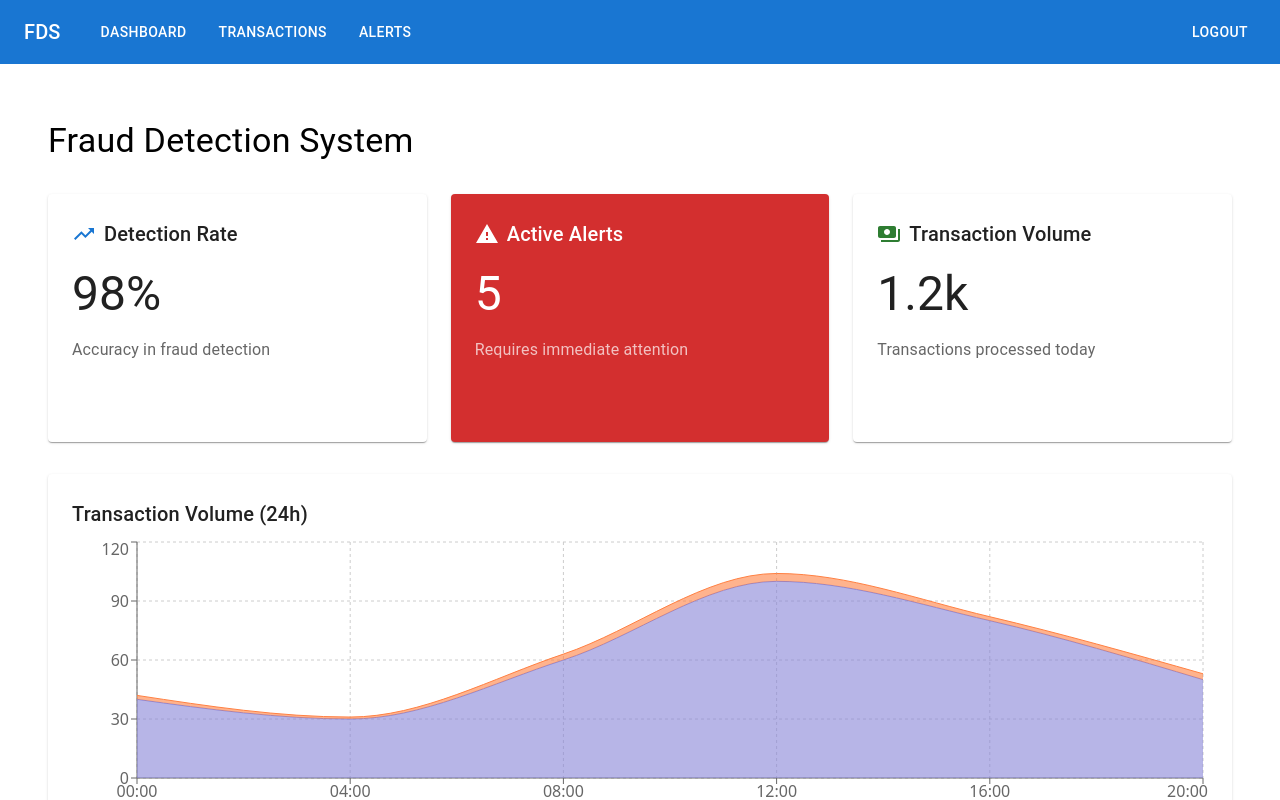
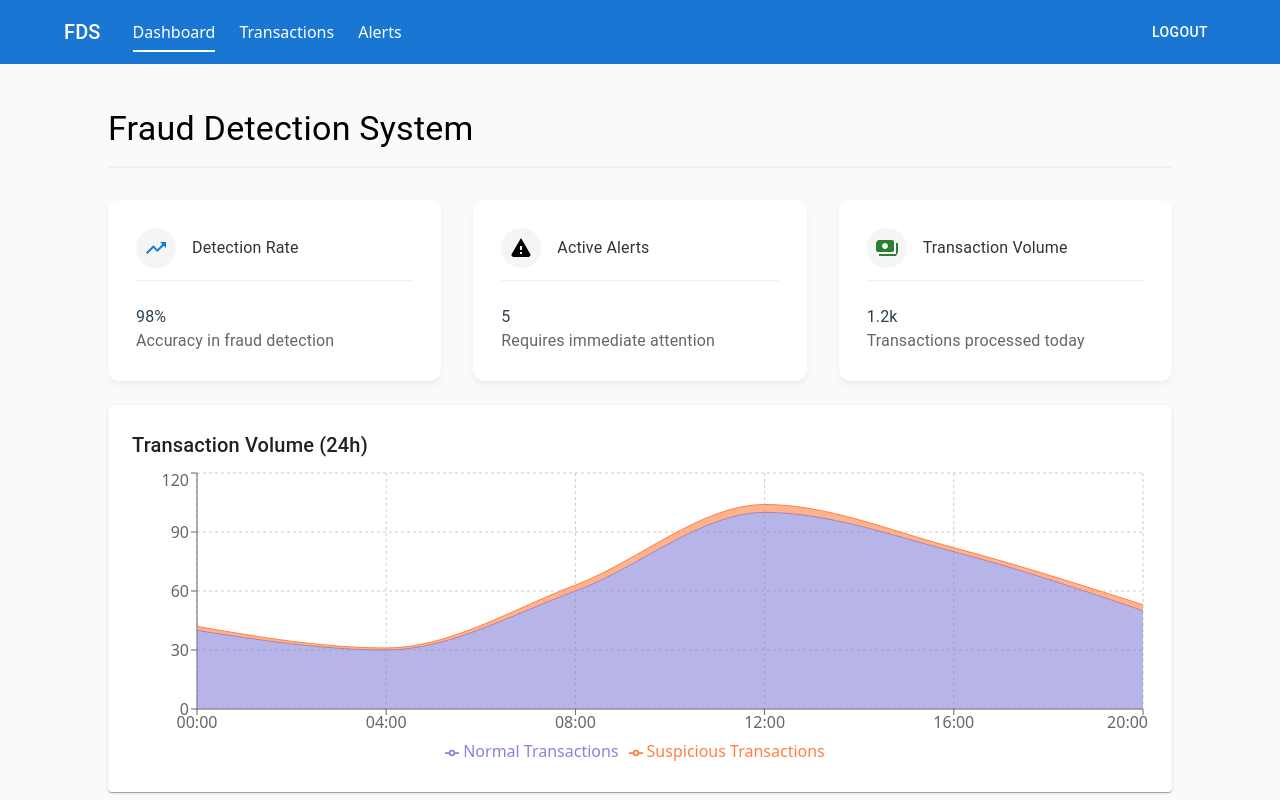
Before and after one commit to gazzaar/fraud-detection, a React app: page /login in a window 1280 px wide. Both pictures are taken after typing "name@example.com", "Sample123" into the empty fields and a click on the button "SIGN IN". Shown: the top 800 px of the page. Built offline with nearby package versions, Linux system fonts and the light colour scheme; the HTML template or start-up script is replaced by a standard one.

Commit message:
style: use module css

```diff
--- a/src/components/AlertSection/AlertSection.jsx
+++ b/src/components/AlertSection/AlertSection.jsx
@@ -1,12 +1,13 @@
 // import './AlertSection.css';
+import styles from './AlertSection.module.css';
 
 const AlertSection = () => {
   return (
-    <div className="alert-section">
-      <div className="alert-header">
-        <h3>Fraud Alerts</h3>
+    <div className={styles.container}>
+      <div className={styles.header}>
+        <h3 className={styles.title}>Fraud Alerts</h3>
       </div>
-      <div className="alert-list">{/* Alert items will go here */}</div>
+      <div className={styles.list}>{/* Alert items will go here */}</div>
     </div>
   );
 };
--- /dev/null
+++ b/src/components/AlertSection/AlertSection.module.css
@@ -0,0 +1,55 @@
+.container {
+  background: white;
+  border-radius: 0.75rem;
+  padding: 1.75rem;
+  box-shadow: 0 4px 6px rgba(0, 0, 0, 0.05);
+}
+
+.header {
+  display: flex;
+  align-items: center;
+  justify-content: space-between;
+  margin-bottom: 1.5rem;
+  padding-bottom: 1rem;
+  border-bottom: 2px solid #f0f0f0;
+}
+
+.title {
+  font-size: 1.5rem;
+  font-weight: 600;
+  color: #2c3e50;
+  letter-spacing: -0.5px;
+}
+
+.list {
+  display: flex;
+  flex-direction: column;
+  gap: 1rem;
+}
+
+.alertItem {
+  padding: 1rem;
+  border-radius: 0.5rem;
+  background: #f8fafc;
+  border-left: 4px solid;
+  transition: transform 0.2s;
+}
+
+.alertItem:hover {
+  transform: translateX(4px);
+}
+
+.alertHigh {
+  border-left-color: #ef4444;
+  background: #fef2f2;
+}
+
+.alertMedium {
+  border-left-color: #f59e0b;
+  background: #fffbeb;
+}
+
+.alertLow {
+  border-left-color: #10b981;
+  background: #ecfdf5;
+}
--- a/src/components/Dashboard/Dashboard.css
+++ /dev/null
@@ -1,26 +0,0 @@
-.dashboard {
-  padding: 20px;
-}
-
-.dashboard-header {
-  margin-bottom: 2rem;
-}
-
-.dashboard-content {
-  width: 100%;
-}
-
-.dashboard-grid {
-  display: grid;
-  grid-template-columns: repeat(auto-fit, minmax(300px, 1fr));
-  gap: 2rem;
-}
-
-.stats-section,
-.alerts-section,
-.transactions-section {
-  background: white;
-  border-radius: 8px;
-  padding: 1.5rem;
-  box-shadow: 0 2px 4px rgba(0, 0, 0, 0.1);
-}
--- a/src/components/Dashboard/Dashboard.jsx
+++ b/src/components/Dashboard/Dashboard.jsx
@@ -30,7 +30,7 @@ import {
   XAxis,
   YAxis,
 } from 'recharts';
-import './Dashboard.css';
+import styles from './Dashboard.module.css';
 
 const Dashboard = () => {
   // Mock data - replace with actual API calls
@@ -76,82 +76,53 @@ const Dashboard = () => {
 
   return (
     <Container maxWidth="xl">
-      <Box sx={{ my: 4 }}>
-        <Typography variant="h4" component="h1" gutterBottom>
+      <div className={styles.container}>
+        <div className={styles.header}>
+          <Typography variant="h4" component="h1">
             Fraud Detection System
           </Typography>
-      </Box>
+        </div>
 
-      {/* Summary Cards */}
-      <Stack direction={{ xs: 'column', md: 'row' }} spacing={3} sx={{ mb: 4 }}>
-        <Box flex={1}>
-          <Paper
-            sx={{
-              p: 3,
-              display: 'flex',
-              flexDirection: 'column',
-              height: 200,
-            }}
-          >
-            <Box sx={{ display: 'flex', alignItems: 'center', mb: 2 }}>
-              <TrendingUpIcon sx={{ mr: 1, color: 'primary.main' }} />
-              <Typography variant="h6">Detection Rate</Typography>
-            </Box>
-            <Typography variant="h3" component="div" sx={{ mb: 2 }}>
-              98%
+        <div className={styles.grid} style={{ marginBottom: '24px' }}>
+          <div className={styles.card}>
+            <div className={styles.cardHeader}>
+              <TrendingUpIcon className={styles.cardIcon} color="primary" />
+              <Typography className={styles.cardTitle}>
+                Detection Rate
               </Typography>
-            <Typography color="text.secondary">
+            </div>
+            <Typography className={styles.cardValue}>98%</Typography>
+            <Typography className={styles.cardSubtext}>
               Accuracy in fraud detection
             </Typography>
-          </Paper>
-        </Box>
+          </div>
 
-        <Box flex={1}>
-          <Paper
-            sx={{
-              p: 3,
-              display: 'flex',
-              flexDirection: 'column',
-              height: 200,
-              bgcolor: 'error.main',
-              color: 'white',
-            }}
-          >
-            <Box sx={{ display: 'flex', alignItems: 'center', mb: 2 }}>
-              <WarningIcon sx={{ mr: 1 }} />
-              <Typography variant="h6">Active Alerts</Typography>
-            </Box>
-            <Typography variant="h3" component="div" sx={{ mb: 2 }}>
-              5
+          <div className={styles.card}>
+            <div className={styles.cardHeader}>
+              <WarningIcon className={styles.cardIcon} />
+              <Typography className={styles.cardTitle}>
+                Active Alerts
               </Typography>
-            <Typography sx={{ color: 'rgba(255, 255, 255, 0.7)' }}>
+            </div>
+            <Typography className={styles.cardValue}>5</Typography>
+            <Typography className={styles.cardSubtext}>
               Requires immediate attention
             </Typography>
-          </Paper>
-        </Box>
+          </div>
 
-        <Box flex={1}>
-          <Paper
-            sx={{
-              p: 3,
-              display: 'flex',
-              flexDirection: 'column',
-              height: 200,
-            }}
-          >
-            <Box sx={{ display: 'flex', alignItems: 'center', mb: 2 }}>
-              <PaymentsIcon sx={{ mr: 1, color: 'success.main' }} />
-              <Typography variant="h6">Transaction Volume</Typography>
-            </Box>
-            <Typography variant="h3" component="div" sx={{ mb: 2 }}>
-              1.2k
+          <div className={styles.card}>
+            <div className={styles.cardHeader}>
+              <PaymentsIcon className={styles.cardIcon} color="success" />
+              <Typography className={styles.cardTitle}>
+                Transaction Volume
               </Typography>
-            <Typography color="text.secondary">
+            </div>
+            <Typography className={styles.cardValue}>1.2k</Typography>
+            <Typography className={styles.cardSubtext}>
               Transactions processed today
             </Typography>
-          </Paper>
-        </Box>
-      </Stack>
+          </div>
+        </div>
 
         {/* Charts Section */}
         <Stack spacing={3} sx={{ mb: 4 }}>
@@ -288,6 +259,7 @@ const Dashboard = () => {
             </TableContainer>
           </Paper>
         </Box>
+      </div>
     </Container>
   );
 };
--- /dev/null
+++ b/src/components/Dashboard/Dashboard.module.css
@@ -0,0 +1,123 @@
+.container {
+  padding: 1.25rem;
+  max-width: 1440px;
+  margin: 0 auto;
+}
+
+.header {
+  margin-bottom: 2rem;
+  border-bottom: 2px solid #eee;
+  padding-bottom: 1rem;
+}
+
+.content {
+  width: 100%;
+}
+
+.grid {
+  display: grid;
+  grid-template-columns: repeat(auto-fit, minmax(300px, 1fr));
+  gap: 2rem;
+}
+
+.card {
+  background: white;
+  border-radius: 0.75rem;
+  padding: 1.75rem;
+  box-shadow: 0 4px 6px rgba(0, 0, 0, 0.05);
+  transition: transform 0.2s, box-shadow 0.2s;
+}
+
+.card:hover {
+  transform: translateY(-2px);
+  box-shadow: 0 6px 12px rgba(0, 0, 0, 0.1);
+}
+
+.cardHeader {
+  display: flex;
+  align-items: center;
+  margin-bottom: 1.5rem;
+  padding-bottom: 0.75rem;
+  border-bottom: 1px solid #f0f0f0;
+}
+
+.cardIcon {
+  margin-right: 1rem;
+  font-size: 1.5rem;
+  padding: 0.5rem;
+  border-radius: 50%;
+  background: #f5f5f5;
+}
+
+.cardTitle {
+  font-size: 1.25rem;
+  font-weight: 600;
+  color: #333;
+  letter-spacing: -0.5px;
+}
+
+.cardValue {
+  font-size: 2.75rem;
+  font-weight: 700;
+  margin: 1.25rem 0 0.75rem;
+  color: #2c3e50;
+  line-height: 1;
+}
+
+.cardSubtext {
+  color: #666;
+  font-size: 0.95rem;
+  line-height: 1.5;
+}
+
+.chartContainer {
+  background: white;
+  border-radius: 0.75rem;
+  padding: 1.5rem;
+  margin-top: 2rem;
+  box-shadow: 0 4px 6px rgba(0, 0, 0, 0.05);
+}
+
+.chartTitle {
+  font-size: 1.25rem;
+  font-weight: 600;
+  margin-bottom: 1.5rem;
+  color: #2c3e50;
+}
+
+.tableContainer {
+  background: white;
+  border-radius: 0.75rem;
+  padding: 1.5rem;
+  margin-top: 2rem;
+  box-shadow: 0 4px 6px rgba(0, 0, 0, 0.05);
+}
+
+.tableHeader {
+  font-weight: 600;
+  color: #2c3e50;
+  background: #f8fafc;
+}
+
+.tableRow {
+  transition: background-color 0.2s;
+}
+
+.tableRow:hover {
+  background-color: #f8fafc;
+}
+
+.riskHigh {
+  color: #ef4444;
+  font-weight: 500;
+}
+
+.riskMedium {
+  color: #f59e0b;
+  font-weight: 500;
+}
+
+.riskLow {
+  color: #10b981;
+  font-weight: 500;
+}
--- a/src/components/Layout/Layout.css
+++ /dev/null
@@ -1,45 +0,0 @@
-.layout {
-  min-height: 100vh;
-  display: flex;
-  flex-direction: column;
-}
-
-.main-nav {
-  background-color: #fff;
-  padding: 1rem 2rem;
-  box-shadow: 0 2px 4px rgba(0, 0, 0, 0.1);
-  display: flex;
-  align-items: center;
-}
-
-.nav-brand {
-  font-size: 1.5rem;
-  font-weight: bold;
-  margin-right: 2rem;
-}
-
-.nav-links {
-  display: flex;
-  gap: 1.5rem;
-  list-style: none;
-  margin: 0;
-  padding: 0;
-}
-
-.nav-links a {
-  color: #666;
-  text-decoration: none;
-  padding: 0.5rem 0;
-}
-
-.nav-links a.active {
-  color: #000;
-  font-weight: 500;
-  border-bottom: 2px solid #646cff;
-}
-
-.main-content {
-  flex: 1;
-  padding: 2rem;
-  background-color: #f5f5f5;
-}
--- a/src/components/Layout/Layout.jsx
+++ b/src/components/Layout/Layout.jsx
@@ -1,39 +1,77 @@
-import { AppBar, Box, Button, Toolbar, Typography } from '@mui/material';
+import {
+  AppBar,
+  Box,
+  Button,
+  Container,
+  Toolbar,
+  Typography,
+} from '@mui/material';
 import { NavLink, Outlet } from 'react-router-dom';
 import { useAuth } from '../../context/AuthContext';
-import './Layout.css';
+import styles from './Layout.module.css';
 
 const Layout = () => {
   const { logout } = useAuth();
 
   return (
-    <Box sx={{ display: 'flex', flexDirection: 'column', minHeight: '100vh' }}>
+    <Box sx={{ display: 'flex', minHeight: '100vh', flexDirection: 'column' }}>
       <AppBar position="static">
         <Toolbar>
-          <Typography variant="h6" component="div" sx={{ flexGrow: 0, mr: 4 }}>
+          <Container
+            maxWidth="lg"
+            sx={{ display: 'flex', alignItems: 'center' }}
+          >
+            <Typography
+              variant="h6"
+              component="div"
+              sx={{ mr: 4, fontWeight: 500 }}
+            >
               FDS
             </Typography>
-          <Box sx={{ flexGrow: 1, display: 'flex', gap: 2 }}>
-            <Button color="inherit" component={NavLink} to="/" end>
+            <Box sx={{ flexGrow: 1, display: 'flex', gap: 3 }}>
+              <NavLink
+                to="/"
+                end
+                className={({ isActive }) =>
+                  `${styles.navLink} ${isActive ? styles.activeLink : ''}`
+                }
+              >
                 Dashboard
-            </Button>
-            <Button color="inherit" component={NavLink} to="/transactions">
+              </NavLink>
+              <NavLink
+                to="/transactions"
+                className={({ isActive }) =>
+                  `${styles.navLink} ${isActive ? styles.activeLink : ''}`
+                }
+              >
                 Transactions
-            </Button>
-            <Button color="inherit" component={NavLink} to="/alerts">
+              </NavLink>
+              <NavLink
+                to="/alerts"
+                className={({ isActive }) =>
+                  `${styles.navLink} ${isActive ? styles.activeLink : ''}`
+                }
+              >
                 Alerts
-            </Button>
+              </NavLink>
             </Box>
             <Button color="inherit" onClick={logout}>
               Logout
             </Button>
+          </Container>
         </Toolbar>
       </AppBar>
       <Box
         component="main"
-        sx={{ flexGrow: 1, bgcolor: 'background.default', p: 3 }}
+        sx={{
+          flexGrow: 1,
+          bgcolor: 'grey.50',
+          p: 3,
+        }}
       >
+        <Container maxWidth="lg">
           <Outlet />
+        </Container>
       </Box>
     </Box>
   );
--- /dev/null
+++ b/src/components/Layout/Layout.module.css
@@ -0,0 +1,41 @@
+/* We can remove most of these styles since we're using MUI, but keeping some as example */
+.root {
+  min-height: 100vh;
+  display: flex;
+  flex-direction: column;
+}
+
+.brand {
+  font-weight: 500;
+}
+
+.navLink {
+  color: white;
+  text-decoration: none;
+  padding: 6px 0;
+  position: relative;
+}
+
+.activeLink {
+  position: relative;
+}
+
+.activeLink::after {
+  content: '';
+  position: absolute;
+  bottom: -2px;
+  left: 0;
+  width: 100%;
+  height: 2px;
+  background-color: white;
+}
+
+.navLink:hover::after {
+  content: '';
+  position: absolute;
+  bottom: -2px;
+  left: 0;
+  width: 100%;
+  height: 2px;
+  background-color: rgba(255, 255, 255, 0.5);
+}
--- /dev/null
+++ b/src/components/NotFound/NotFound.jsx
@@ -0,0 +1,19 @@
+import { Link } from 'react-router-dom';
+import styles from './NotFound.module.css';
+
+const NotFound = () => {
+  return (
+    <div className={styles.container}>
+      <h1 className={styles.title}>404</h1>
+      <h2 className={styles.subtitle}>Page Not Found</h2>
+      <p className={styles.message}>
+        The page you&apos;re looking for doesn&apos;t exist or has been moved.
+      </p>
+      <Link to="/" className={styles.link}>
+        Back to Dashboard
+      </Link>
+    </div>
+  );
+};
+
+export default NotFound;
--- /dev/null
+++ b/src/components/NotFound/NotFound.module.css
@@ -0,0 +1,58 @@
+.container {
+  text-align: center;
+  padding: 4rem 2rem;
+  max-width: 600px;
+  margin: 0 auto;
+  min-height: 60vh;
+  display: flex;
+  flex-direction: column;
+  align-items: center;
+  justify-content: center;
+}
+
+.title {
+  font-size: 8rem;
+  margin: 0;
+  color: #3b82f6;
+  line-height: 1;
+  font-weight: 700;
+  text-shadow: 4px 4px 0 rgba(59, 130, 246, 0.1);
+}
+
+.subtitle {
+  margin: 1rem 0 0;
+  color: #1e293b;
+  font-size: 2rem;
+  font-weight: 600;
+}
+
+.message {
+  margin-top: 1.5rem;
+  color: #64748b;
+  font-size: 1.125rem;
+  max-width: 400px;
+  line-height: 1.6;
+}
+
+.link {
+  display: inline-block;
+  margin-top: 2rem;
+  padding: 0.875rem 2rem;
+  background-color: #3b82f6;
+  color: white;
+  text-decoration: none;
+  border-radius: 0.5rem;
+  font-weight: 500;
+  transition: all 0.2s;
+  box-shadow: 0 4px 6px rgba(59, 130, 246, 0.1);
+}
+
+.link:hover {
+  background-color: #2563eb;
+  transform: translateY(-2px);
+  box-shadow: 0 6px 12px rgba(59, 130, 246, 0.2);
+}
+
+.link:active {
+  transform: translateY(0);
+}
```
Lines whose indentation alone changed are shown as unchanged.
